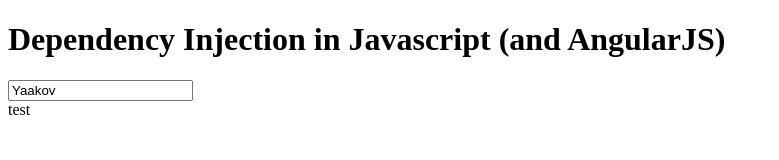
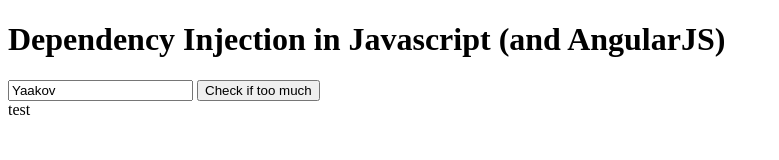
Before and after one commit to vinh0705/coursera-test, a plain HTML site: page module1-solution/index.html in a window 1280 px wide. Shown: the whole page, without its empty margins (0-779 px from the left). Drawn offline with Linux system fonts and the light colour scheme.

Commit message:
update 3

```diff
--- a/module1-solution/index.html
+++ b/module1-solution/index.html
@@ -14,6 +14,7 @@
       <input type="text"
              ng-model="name"
              ng-blur="upper();">
+             <button ng-click="result='clicked'">Check if too much</button>
       <br> {{result}}
     </div>
   </body>
```
